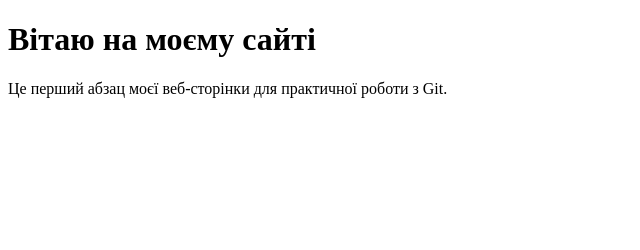
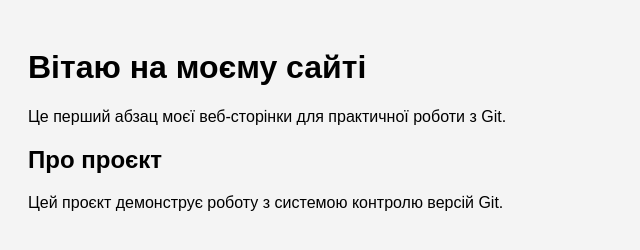
Before and after one commit to Marach-Roman/my-project, a plain HTML site: page index.html in a window 1280 px wide. Shown: the whole page, without its empty margins (0-640 px from the left). Drawn offline with Linux system fonts and the light colour scheme.

Commit message:
Підключено стилі та додано розділ Про проєкт

```diff
--- a/index.html
+++ b/index.html
@@ -3,9 +3,15 @@
 <head>
     <meta charset="UTF-8">
     <title>Мій навчальний проєкт</title>
+    <link rel="stylesheet" href="style.css">
 </head>
 <body>
     <h1>Вітаю на моєму сайті</h1>
     <p>Це перший абзац моєї веб-сторінки для практичної роботи з Git.</p>
+
+    <section>
+        <h2>Про проєкт</h2>
+        <p>Цей проєкт демонструє роботу з системою контролю версій Git.</p>
+    </section>
 </body>
 </html>
```
